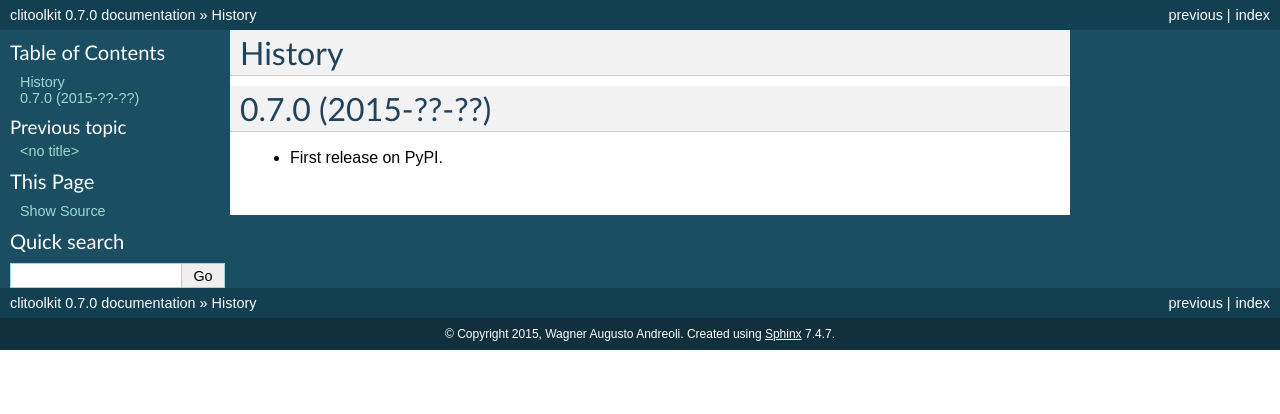
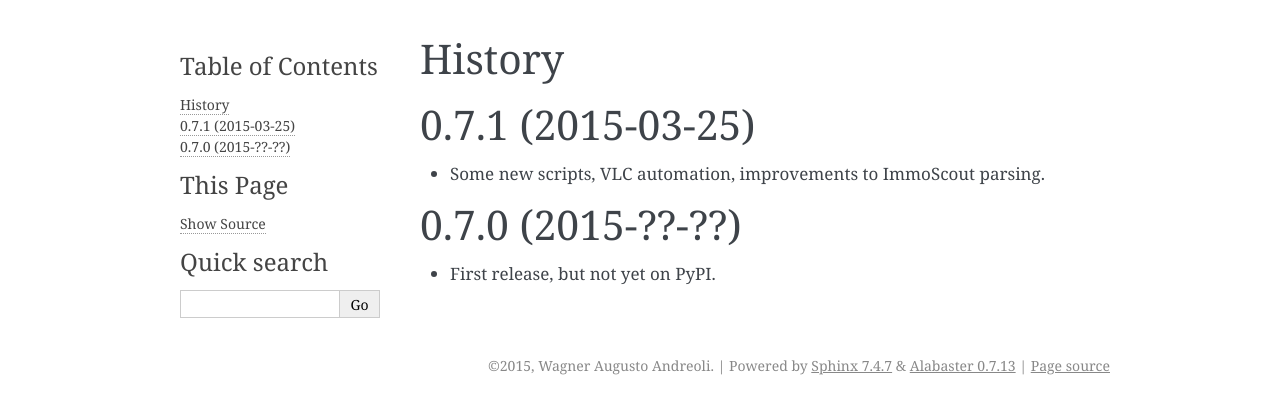
Before and after one commit to andreoliwa/python-clib, a Sphinx documentation site: the page built from docs/history.rst, in a window 1280 px wide. Shown: the top 414 px of the page. Built offline with Sphinx 7.4.7, drawn with Linux system fonts in a browser that asks for light colours.

Commit message:
Bump version and fix docs

```diff
--- a/HISTORY.rst
+++ b/HISTORY.rst
@@ -3,7 +3,12 @@
 History
 -------
 
+0.7.1 (2015-03-25)
+------------------
+
+* Some new scripts, VLC automation, improvements to ImmoScout parsing.
+
 0.7.0 (2015-??-??)
----------------------
+------------------
 
-* First release on PyPI.
+* First release, but not yet on PyPI.
--- a/clitoolkit/__init__.py
+++ b/clitoolkit/__init__.py
@@ -2,4 +2,4 @@
 
 __author__ = 'Wagner Augusto Andreoli'
 __email__ = 'wagnerandreoli@gmail.com'
-__version__ = '0.7.0'
+__version__ = '0.7.1'
--- a/docs/conf.py
+++ b/docs/conf.py
@@ -111,7 +111,7 @@ pygments_style = 'sphinx'
 
 # The theme to use for HTML and HTML Help pages.  See the documentation for
 # a list of builtin themes.
-html_theme = 'default'
+html_theme = 'alabaster'
 
 # Theme options are theme-specific and customize the look and feel of a
 # theme further.  For a list of options available for each theme, see the
```
Also changed, not shown: docs/clitoolkit.rst (+8 -0 lines), 2 other files.
